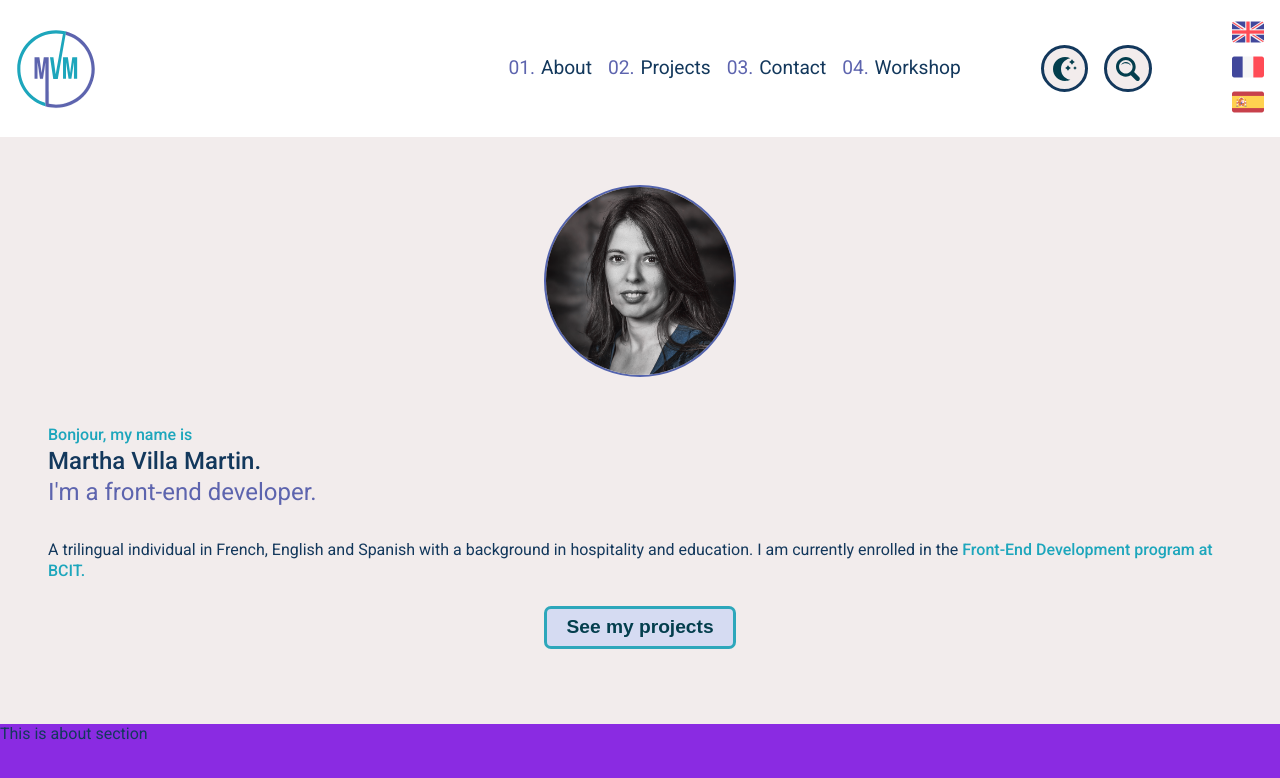
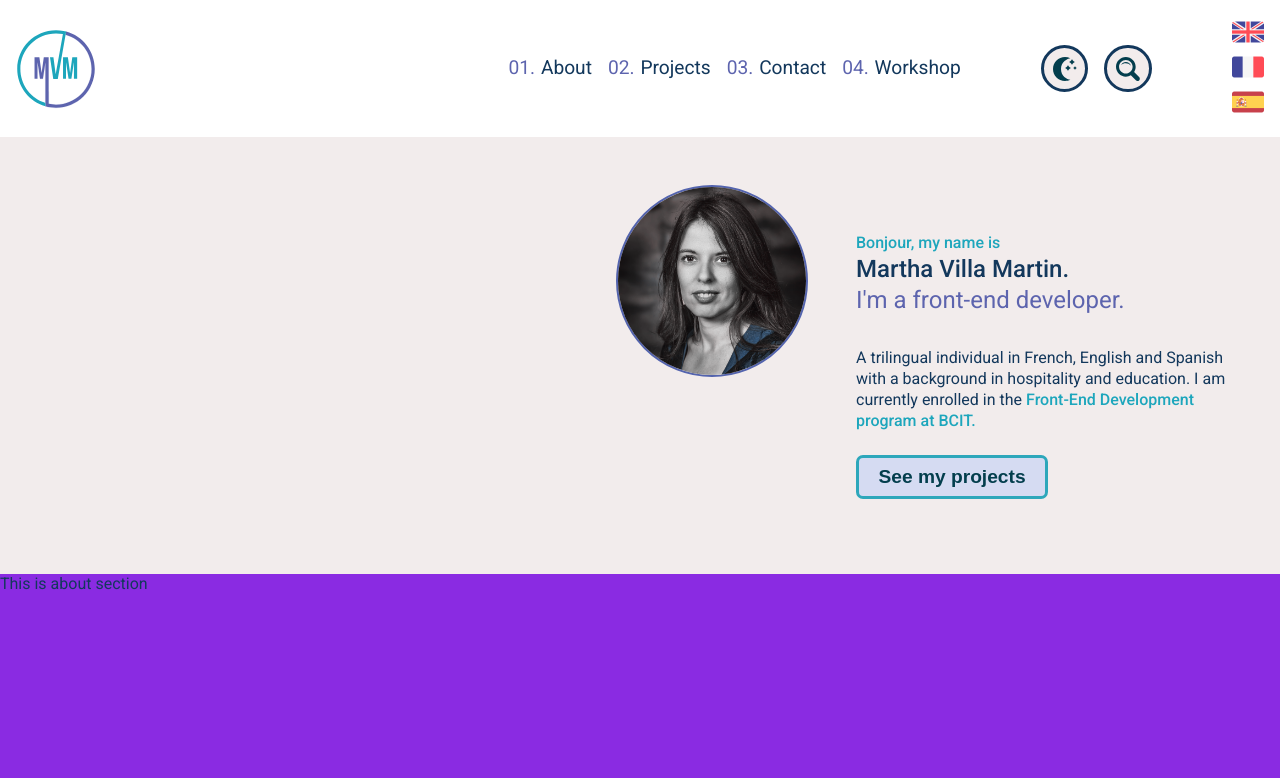
Before and after one commit to piracode/portfolio_cra, a React (Create React App) app: page / in a window 1280 px wide. Shown: the top 778 px of the page. Built offline with nearby package versions, Linux system fonts and the light colour scheme.

Commit message:
styled desktop hero

```diff
--- a/src/components/Hero.js
+++ b/src/components/Hero.js
@@ -19,6 +19,7 @@ const Hero = () => {
         src={profilePic}
         alt="Martha Villa Martin's profile picture"
       />
+      <div className='hero-text-container'>
         <div className='hero-intro-box'>
           <p className='hero-greeting'>{t('greeting')}</p>
           <h1 className='hero-name'>{t('name')}</h1>
@@ -26,9 +27,12 @@ const Hero = () => {
         </div>
         <div className='hero-description-box'>
           <p className='hero-description'> {t('descriptionPart1')}</p>
-        <strong className='hero-subdescription'>{t('descriptionPart2')}</strong>
+          <strong className='hero-subdescription'>
+            {t('descriptionPart2')}
+          </strong>
         </div>
         <button className={buttonClassName}>{t('SeeProjectsCTA')}</button>
+      </div>
     </section>
   )
 }
--- a/src/scss/components/_hero.scss
+++ b/src/scss/components/_hero.scss
@@ -12,6 +12,7 @@
   }
   &-img {
     width: 12rem;
+    height: 12rem;
     border-radius: 50%;
     display: block;
     margin: 0 auto;
@@ -39,6 +40,8 @@
   }
 }
 
+//Dark theme/ Light theme
+
 .light-theme .hero {
   &-greeting,
   &-subdescription {
@@ -58,3 +61,31 @@
     color: $light-bg-button;
   }
 }
+
+//400px
+@media (min-width: 25em) {
+  .hero-button {
+    display: inline-block;
+    margin: 0;
+  }
+}
+//600px
+@media (min-width: 37.5em) {
+  .hero {
+    display: flex;
+
+    &-img {
+      margin-right: 3rem;
+    }
+
+    &-text-container {
+      max-width: 23.5rem;
+    }
+  }
+}
+
+@media (min-width: 50em) {
+  // .hero {
+  //   padding-right: 5rem;
+  // }
+}
```
Lines whose indentation alone changed are shown as unchanged.
